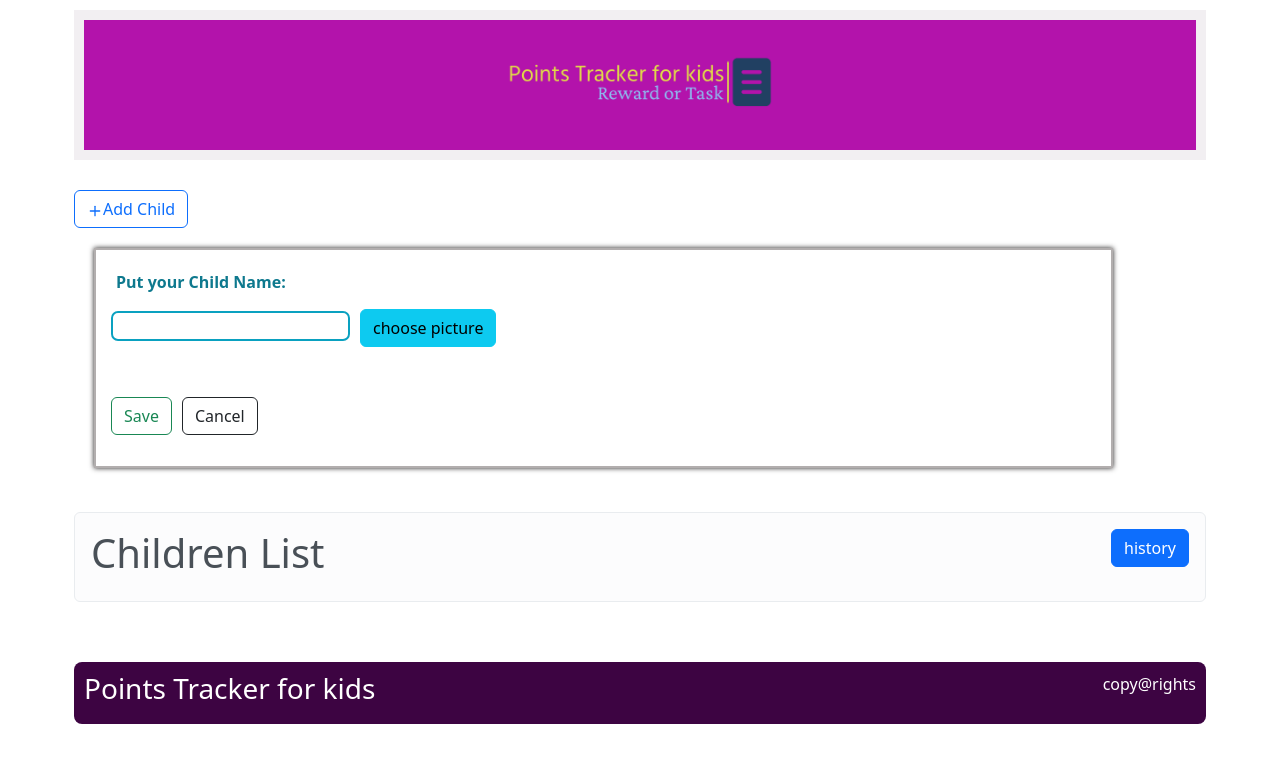
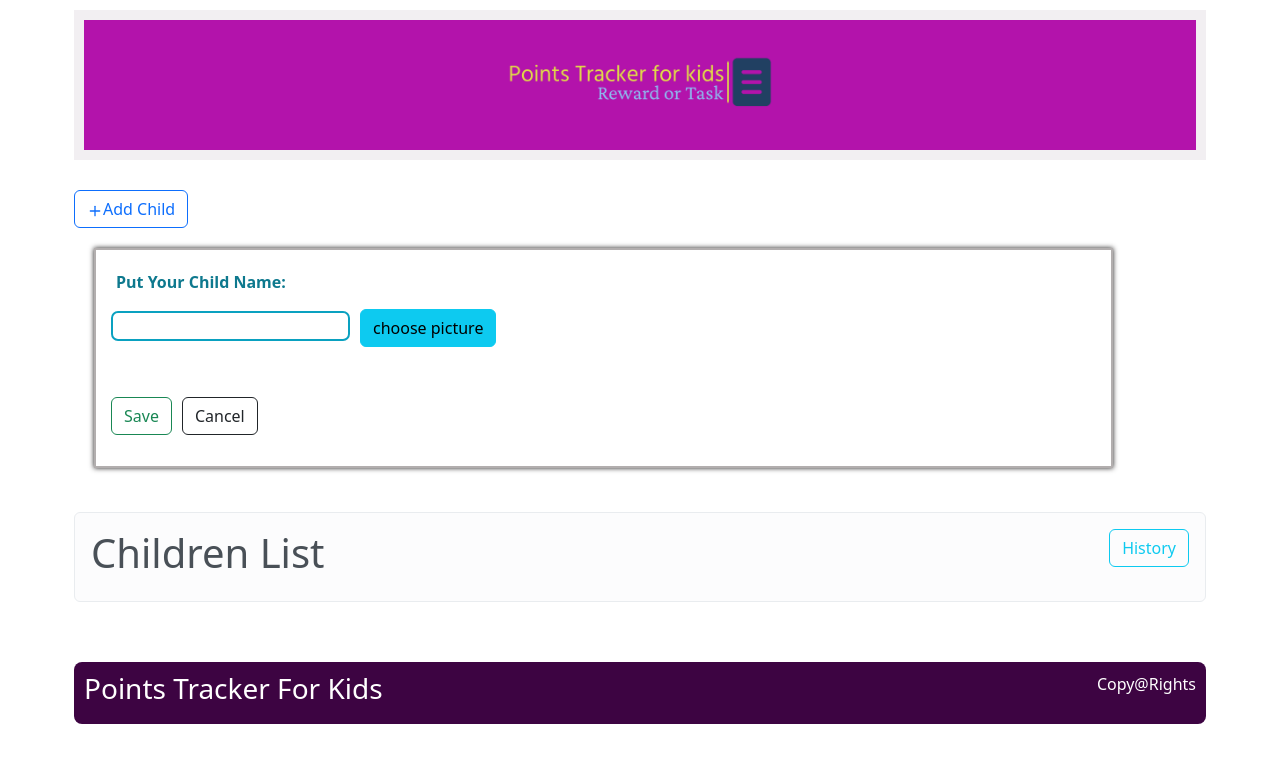
Before and after one commit to sara-kamel/kids-rewards-react, a React (Create React App) app: page / in a window 1280 px wide. Both pictures are taken after a click on the button "Add Child". Shown: the top 762 px of the page. Built offline with nearby package versions, Linux system fonts and the light colour scheme.

Commit message:
Capitalize buttons names and channge buttons color

```diff
--- a/src/App.js
+++ b/src/App.js
@@ -43,7 +43,7 @@ export default function App() {
     hour: "2-digit",
     minute: "2-digit",
     second: "2-digit",
-    hour12: false
+    hour12: false,
   };
 
   const formattedDate = currentDate.toLocaleString("en-US", options);
@@ -74,7 +74,7 @@ export default function App() {
       />
       <br />
 
-      <Alert   variant="light">
+      <Alert variant="light">
         <EventLogs
           eventLogs={eventLogs}
           onClearHistory={() => {
@@ -99,7 +99,7 @@ export default function App() {
           </>
         ))}
       </div>
-      <Footer/>
+      <Footer />
     </div>
   );
 }
--- a/src/components/AddChild.js
+++ b/src/components/AddChild.js
@@ -36,7 +36,7 @@ export default function AddChild({ onAddChild }) {
         style={{ display: showForm ? "block" : "none" }}
       >
         <label>
-          <b>Put your Child Name:</b>{" "}
+          <b>Put Your Child Name:</b>{" "}
         </label>
         <br />
         <input
--- a/src/components/EventLogs.js
+++ b/src/components/EventLogs.js
@@ -13,13 +13,17 @@ export default function EventLogs({ eventLogs, onClearHistory }) {
 
   return (
     <div>
-      <Button style={{ float: "right" }} variant="primary" onClick={handleShow}>
-        history
+      <Button
+        style={{ float: "right" }}
+        variant="outline-info"
+        onClick={handleShow}
+      >
+        History
       </Button>
 
       <Offcanvas show={show} onHide={handleClose}>
         <Offcanvas.Header closeButton>
-          <Offcanvas.Title>history:</Offcanvas.Title>
+          <Offcanvas.Title>History:</Offcanvas.Title>
         </Offcanvas.Header>
         <Offcanvas.Body>
           {reverseENentLogs.map((event) => (
@@ -31,7 +35,9 @@ export default function EventLogs({ eventLogs, onClearHistory }) {
             </ListGroup>
           ))}
         </Offcanvas.Body>
-        <Button onClick={onClearHistory}>Clear history</Button>
+        <Button variant="outline-info" onClick={onClearHistory}>
+          Clear history
+        </Button>
       </Offcanvas>
     </div>
   );
--- a/src/components/Footer.js
+++ b/src/components/Footer.js
@@ -1,10 +1,8 @@
-export default function Footer(){
-
-
-return(
-<div className="footer">
-    <h3>Points Tracker for kids</h3>
-    <span>copy@rights</span>
-</div>
-)
+export default function Footer() {
+  return (
+    <div className="footer">
+      <h3>Points Tracker For Kids</h3>
+      <span>Copy@Rights</span>
+    </div>
+  );
 }
--- a/src/components/Person.js
+++ b/src/components/Person.js
@@ -9,7 +9,7 @@ export default function Person({ onDeletChild, onEditChild, child }) {
 
   const handleClose = () => {
     setShow(false);
-    setEditPicture(false)
+    setEditPicture(false);
   };
   const handleShow = () => setShow(true);
 
@@ -42,7 +42,7 @@ export default function Person({ onDeletChild, onEditChild, child }) {
             )
           }
         >
-          good point &#128077;
+          Good Point &#128077;
         </Button>
         <Button
           variant="danger"
@@ -53,15 +53,15 @@ export default function Person({ onDeletChild, onEditChild, child }) {
             )
           }
         >
-          bad point &#128078;
+          Bad Point &#128078;
         </Button>
 
         <div>
           <h6 href="#" className="show-more" onClick={handleShow}>
-            Show more
+            Show More
           </h6>
         </div>
-        <div >
+        <div>
           <Modal show={show} onHide={handleClose} size="lg">
             <Modal.Header closeButton></Modal.Header>
             <Modal.Body className="modal-body">
@@ -164,9 +164,9 @@ function EditPicture({ pictures, onChoosePicture, onSave }) {
           </div>
         </>
       ))}
-<br/>
-      <Button variant="success" onClick={onSave}>
-        close
+      <br />
+      <Button variant="outline-info" onClick={onSave}>
+        Close
       </Button>
     </section>
   );
@@ -212,7 +212,7 @@ function UpdateChildName({ child, onUpdateChildName, handleClose }) {
                 }
               }}
             >
-              save
+              Save
             </Button>
             <div className="vr" />
             <Button
--- a/src/components/Summary.js
+++ b/src/components/Summary.js
@@ -98,8 +98,6 @@ function List({ list, onChangeChildPoints, color, message, disabled }) {
               <Badge bg="primary" pill>
                 {item.points}
               </Badge>
-
-
             </ListGroup.Item>
           </ListGroup>
         </div>
```
Also changed, not shown: src/components/Header.js (+9 -10 lines). Lines whose indentation alone changed are shown as unchanged.
